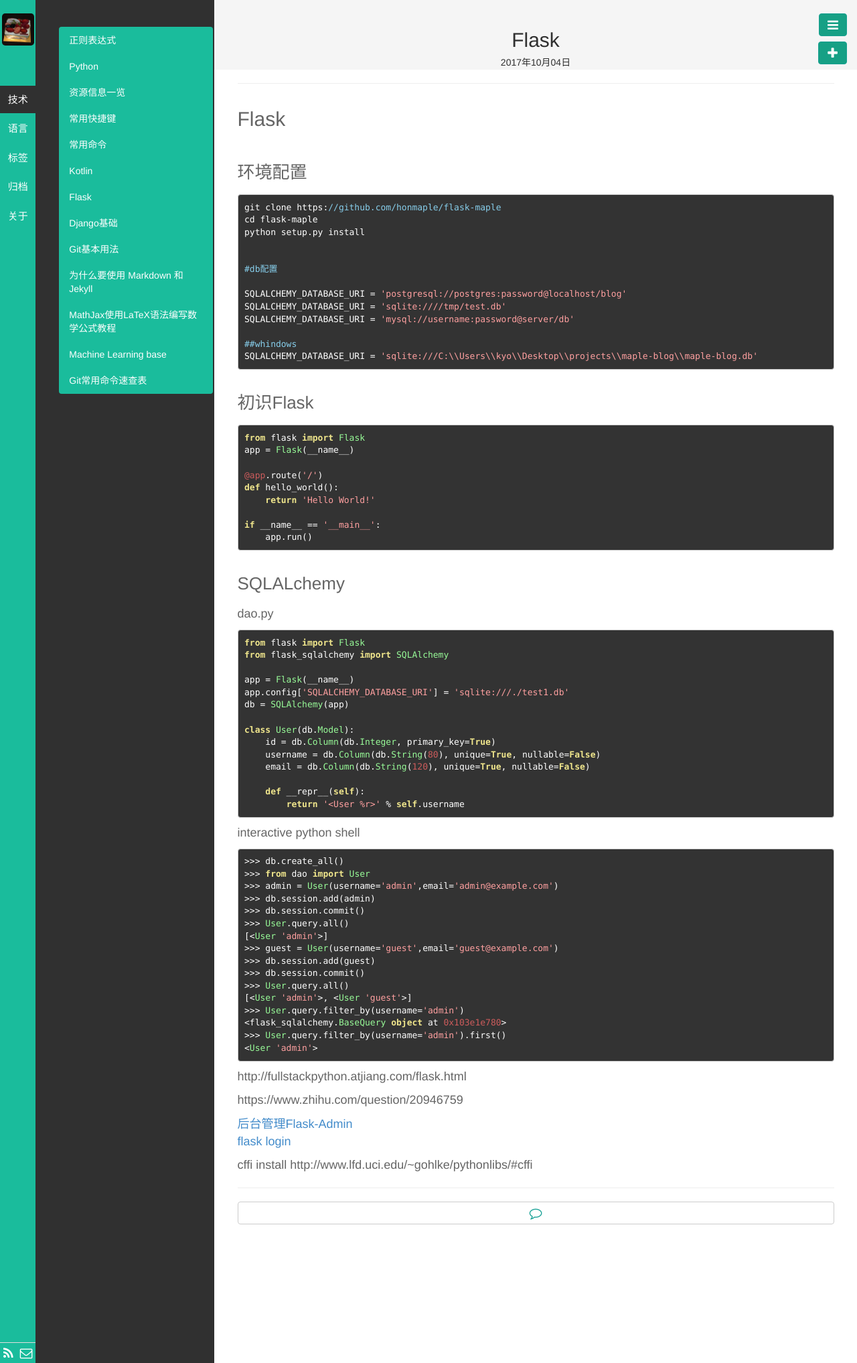
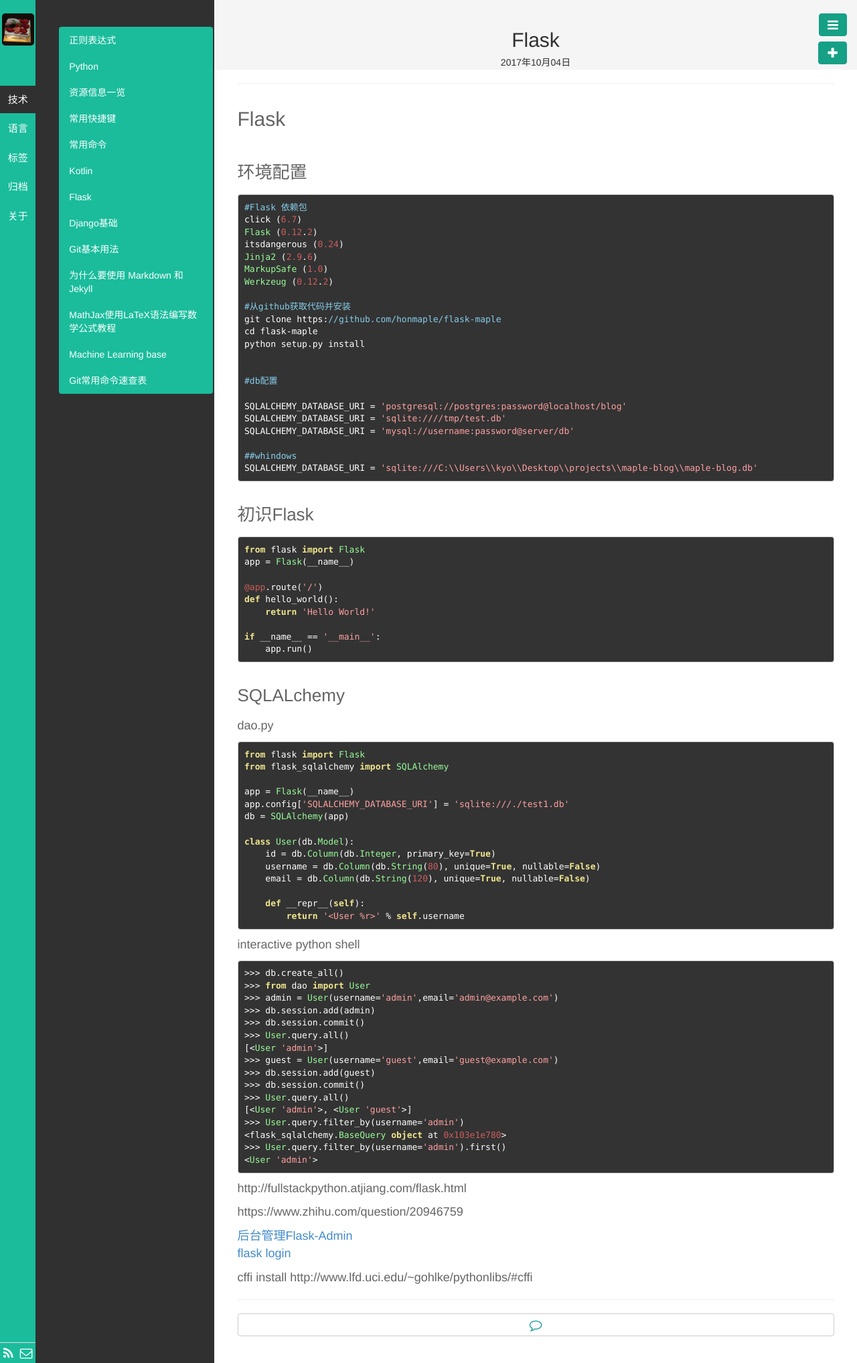
Before and after one commit to kyoyo/kyoyo.github.io, a Jekyll site: the page built from _posts/技術/2017-10-04-Flask.md, in a window 1280 px wide. Shown: the whole page at 67% size. Built offline with Jekyll 4.4.1, drawn with Linux system fonts in a browser that asks for light colours; Markdown is read by kramdown in place of the engine named in the settings.

Commit message:
Update 2017-10-04-Flask.md

````diff
--- a/_posts/技術/2017-10-04-Flask.md
+++ b/_posts/技術/2017-10-04-Flask.md
@@ -11,6 +11,15 @@ description:
 
 ###环境配置
 ```
+#Flask 依赖包
+click (6.7)
+Flask (0.12.2)
+itsdangerous (0.24)
+Jinja2 (2.9.6)
+MarkupSafe (1.0)
+Werkzeug (0.12.2)
+
+#从github获取代码并安装
 git clone https://github.com/honmaple/flask-maple
 cd flask-maple
 python setup.py install
````
